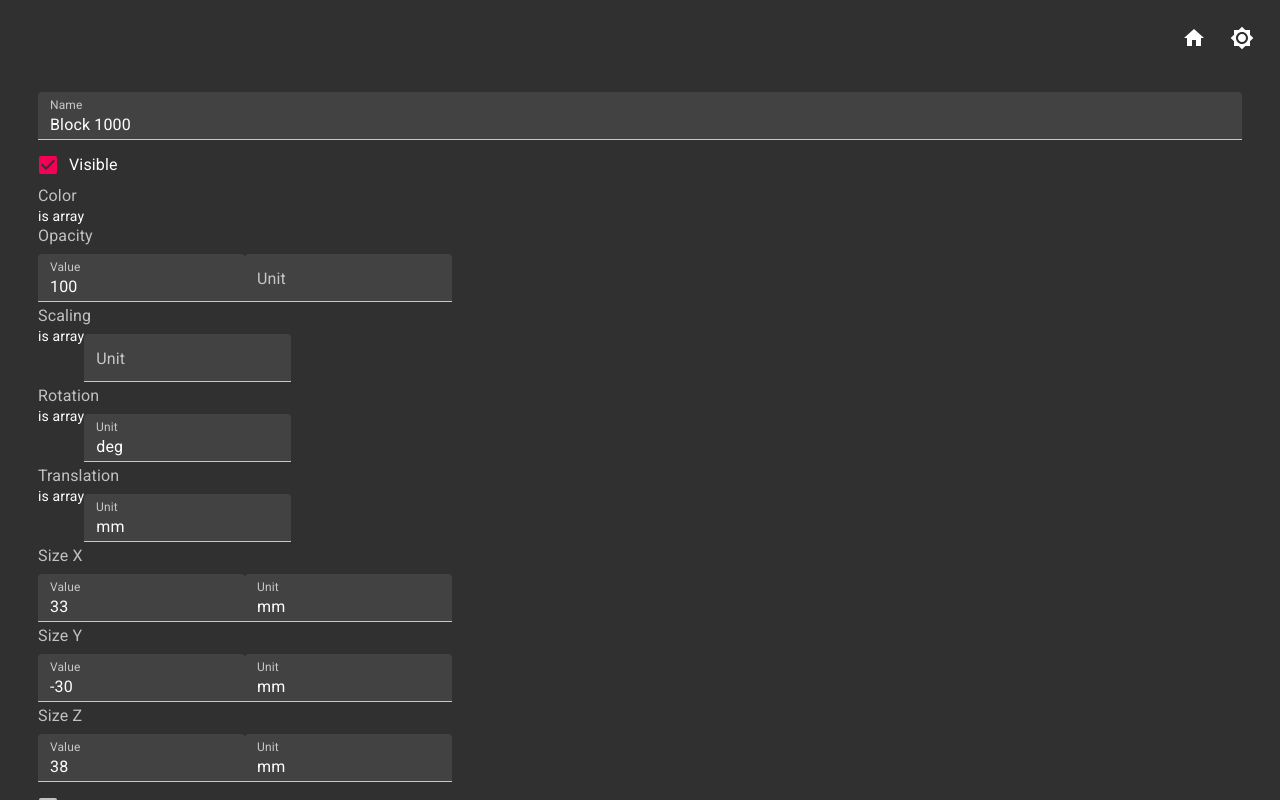
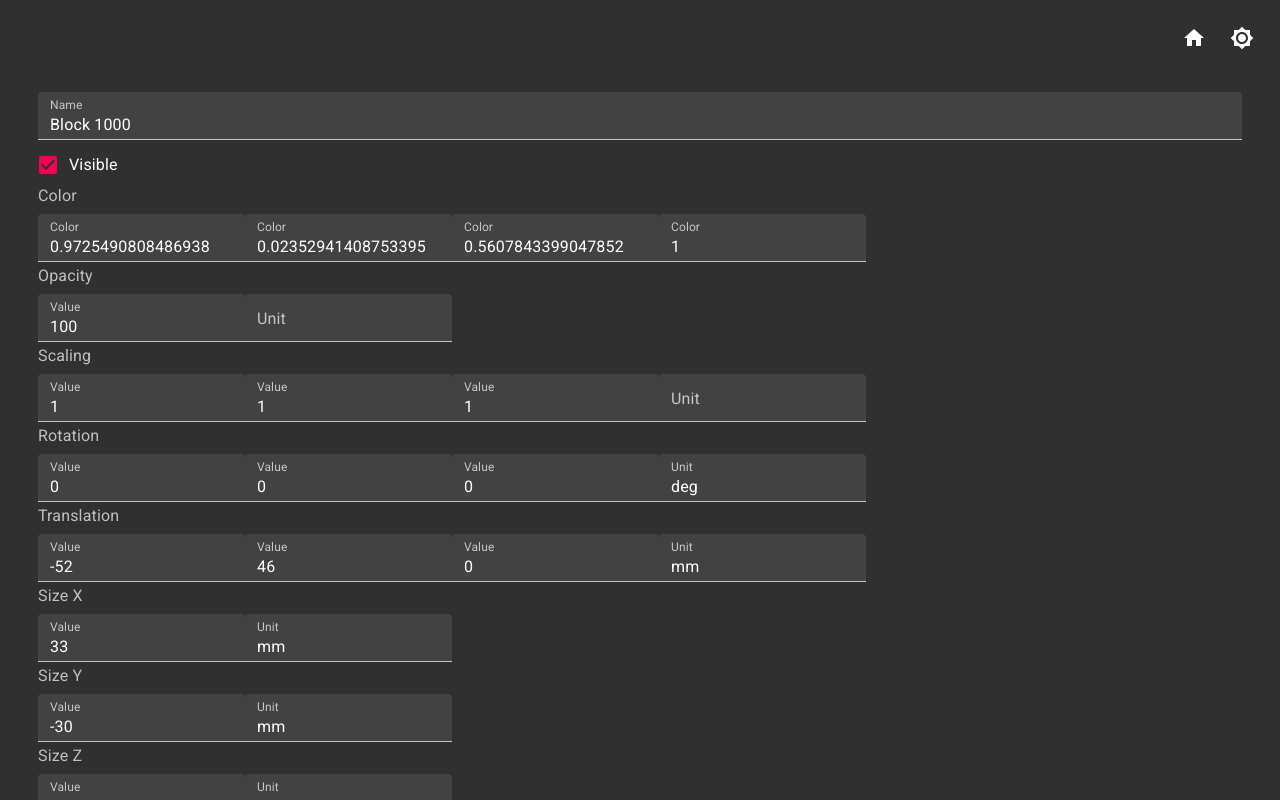
Before and after one commit to KZzizzle/s4l-react-test, a React app: page /form-demo in a window 1280 px wide. Built offline with nearby package versions, Linux system fonts and the light colour scheme; no server answers.

Commit message:
Rendering arrays!

```diff
--- a/src/form/DynamicForm.js
+++ b/src/form/DynamicForm.js
@@ -37,7 +37,11 @@ const ArrayField = props => {
         <FormLabel>{props.title}</FormLabel>
       }
       <FormGroup row>
-        is array
+        {
+          props.data.map((value, index) => (
+            <InputElement key={index} {...props} type='string' data={value} />
+          ))
+        }
       </FormGroup>
     </div>
   )
```
